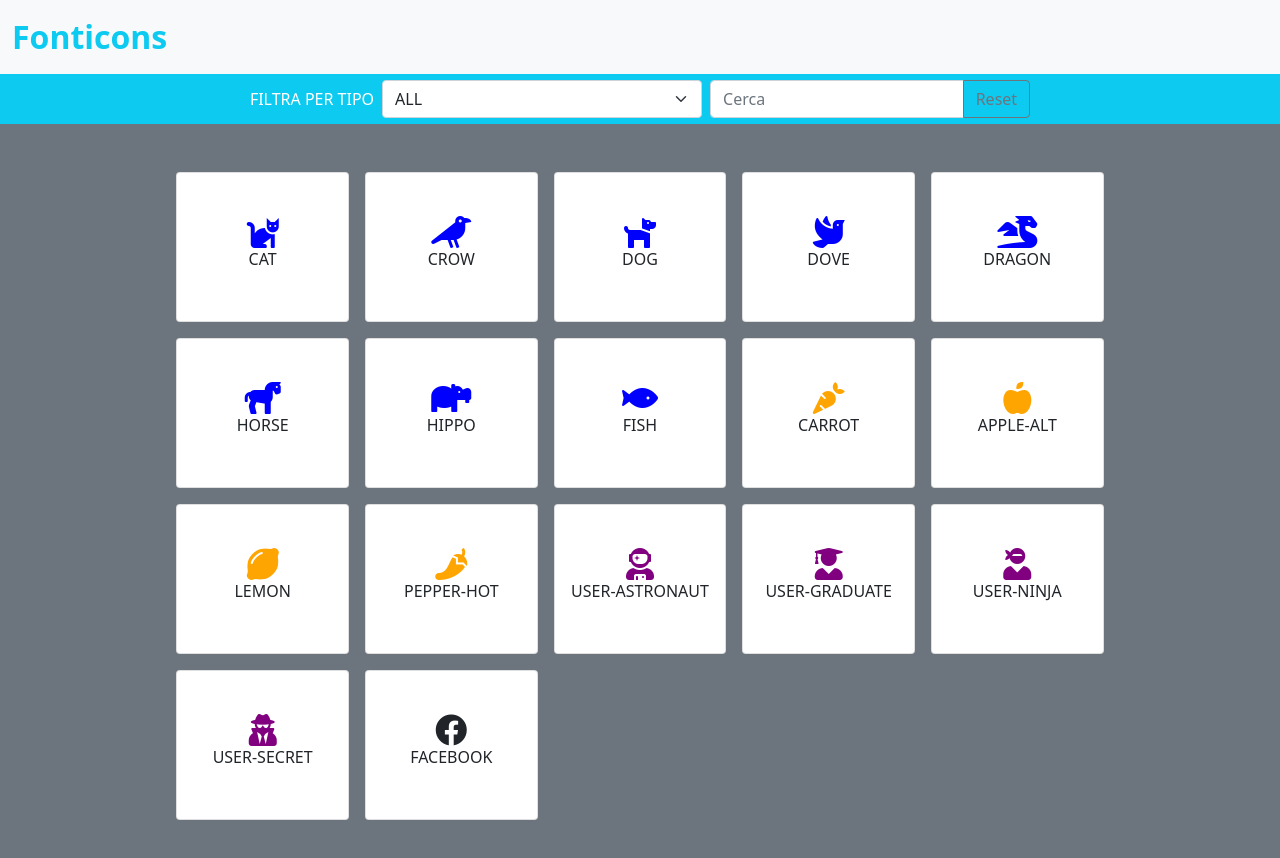
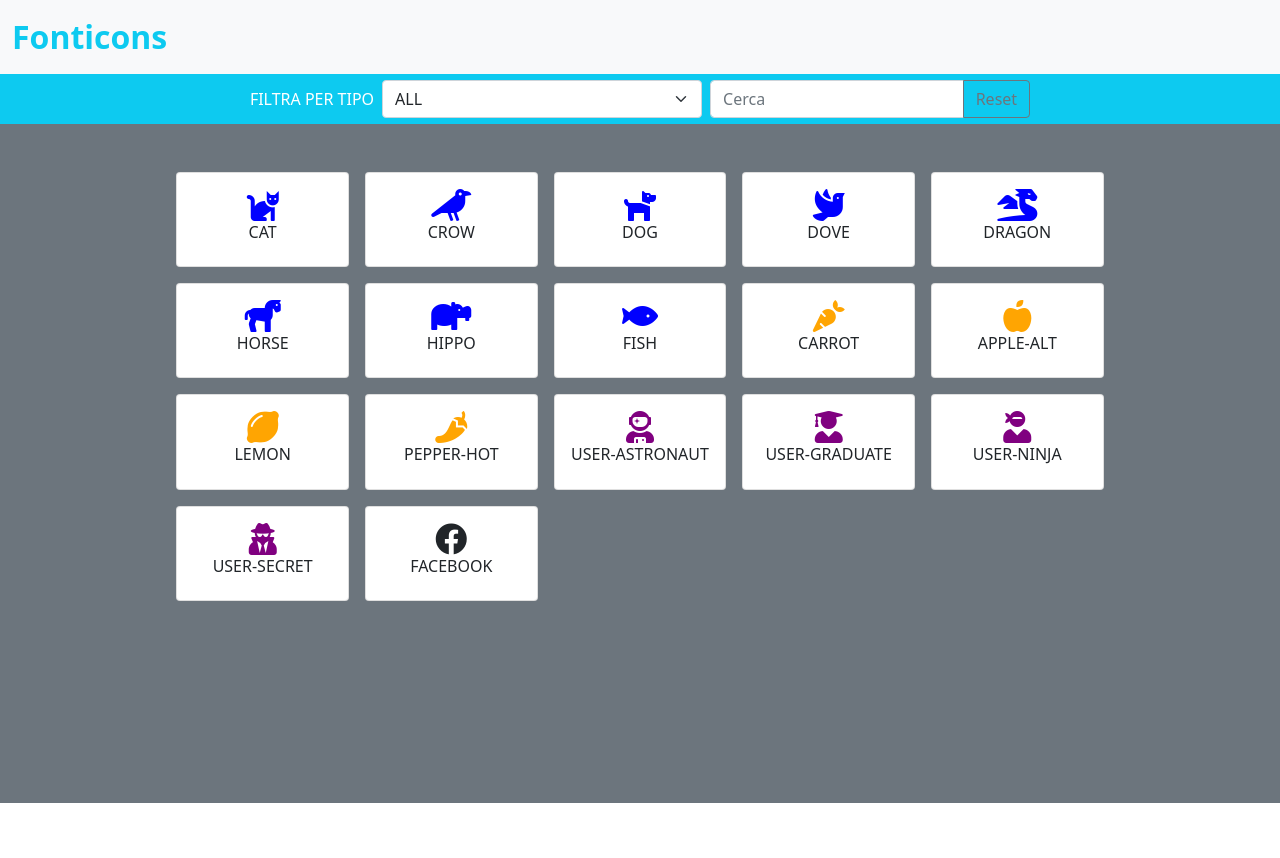
Before and after one commit to Valentina-Fr/js-es6-icons, a plain HTML site: page index.html in a window 1280 px wide. After the commit the page ends 803 px from the top, so only its background shows below. Drawn offline with nearby package versions, Linux system fonts and the light colour scheme.

Commit message:
Fix card height

```diff
--- a/css/style.css
+++ b/css/style.css
@@ -4,10 +4,6 @@
 
 main {
     min-height: calc(100vh - 121.45px);
-}
-
-.ms-card {
-    min-height: 150px;
 }
 
 .ms-card .card-body {
--- a/js/script.js
+++ b/js/script.js
@@ -4,7 +4,7 @@ const renderIcons = (arr, targetElement) => {
         let hasOffset = i % 5 == 0 ? "offset-md-1" : "";
         iconsTemplate += `
         <div class="col-12 col-sm-4 col-md-2 ${hasOffset}">
-            <div class="card ms-card justify-content-center">
+            <div class="card h-100 ms-card justify-content-center">
                 <div class="card-body"><i class="${icon.family} ${icon.prefix}${icon.name} fa-2x ${icon.type}"></i>
                     <h6>${icon.name.toUpperCase()}</h6>
                 </div>
```
